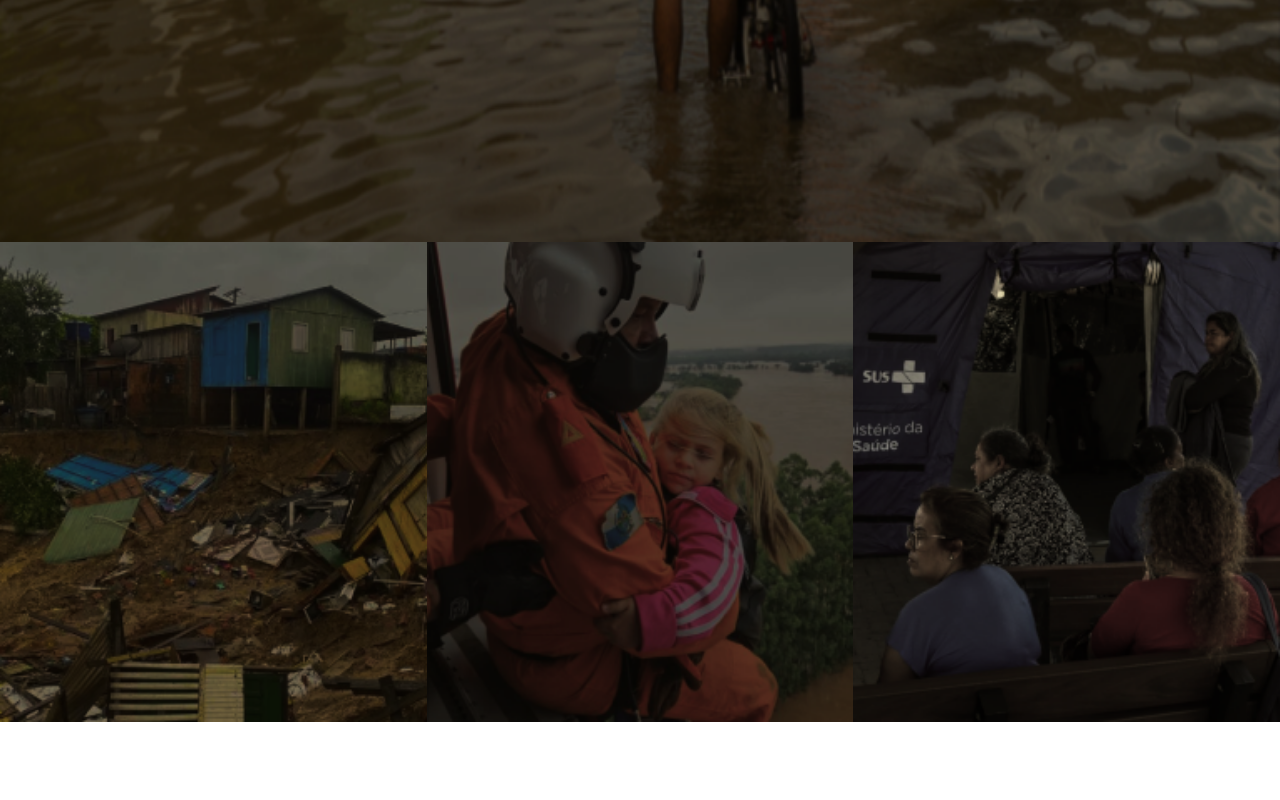
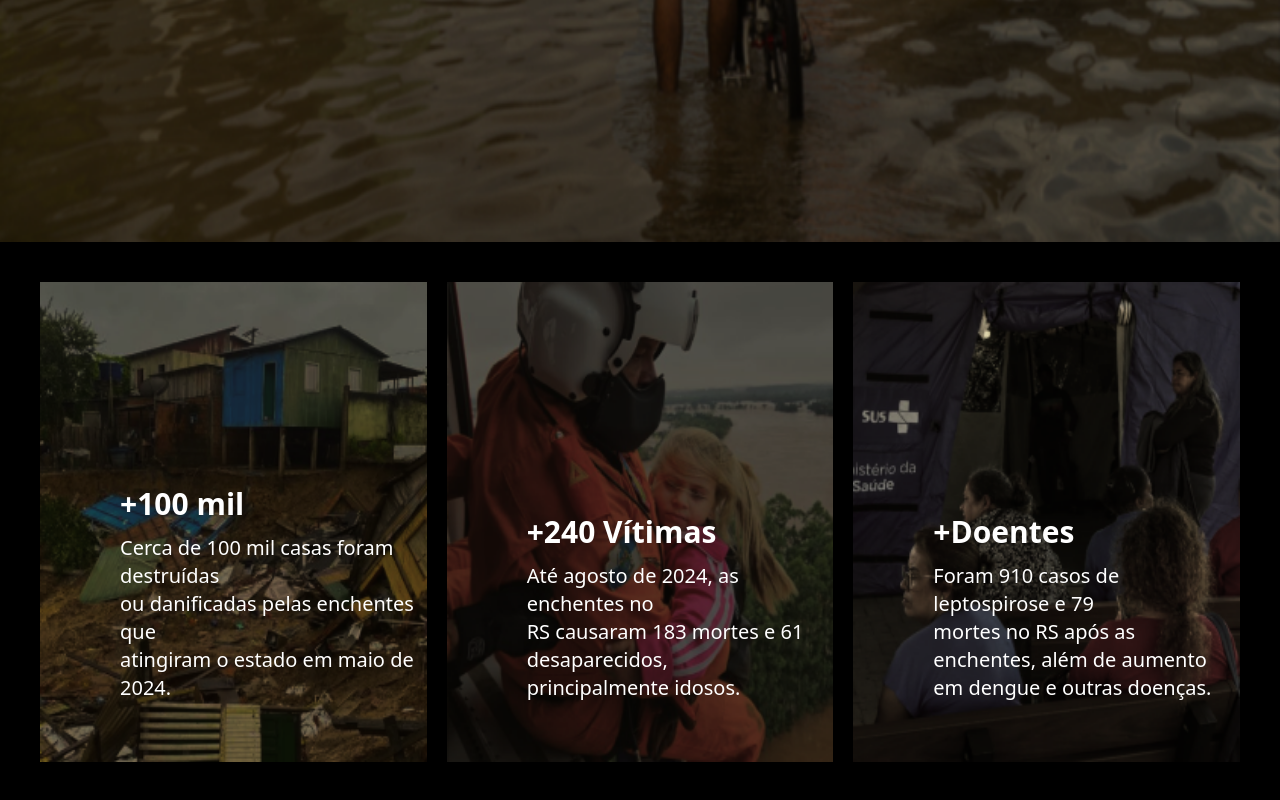
Before and after one commit to EPDM-Corporation/WebDevGS2, a React (Vite) app: page / in a window 1280 px wide. Shown: the part 878-1678 px from the top of the page. Before the commit the page ends 1600 px from the top, so only its background shows below. Built offline with nearby package versions, Linux system fonts and the light colour scheme.

Commit message:
Criando os textos

```diff
--- a/src/Routes/Home.jsx
+++ b/src/Routes/Home.jsx
@@ -10,7 +10,7 @@ const Home = () => {
         <div className="flex items-center justify-center">
           <img src={ImgHome1} className="top-0 left-0 w-full h-[140vh]"/>
 
-          <div className="absolute flex flex-col items-center text-white gap-15 ">
+          <div className="absolute flex flex-col items-center text-white gap-15 pb-30">
             <h1 className="font-bold text-8xl">Enchentes no Brasil</h1>
 
             <h2 className="text-center text-2xl">
@@ -20,14 +20,36 @@ const Home = () => {
               que vão muito além do dano material.
             </h2>
 
-            <button className="bg-[#946631] px-10 py-2 rounded-full text-2xl">Saiba Mais</button>
+            <button className=" bg-[#946631] px-10 py-2 rounded-full text-2xl hover:scale-95 transition-all duration-80 hover:text-[#C5C4C4]">Saiba Mais</button>
           </div>
         </div>
 
-        <div className="flex">
-          <img src={ImgHome2} className="w-1/3 h-[60vh]" />
-          <img src={ImgHome3} className="w-1/3 h-[60vh]" />
-          <img src={ImgHome4} className="w-1/3 h-[60vh]" />
+        <div className="w-full flex border-40 border-[#000000] gap-5 bg-black">
+          <div className="w-1/3 relative flex items-end ">
+            <img src={ImgHome2} className=" w-full h-[60vh] " />
+            <div  className="absolute text-white pl-20 pb-15">
+              <h1 className='text-3xl font-bold pb-3'>+100 mil</h1>
+              <h2 className='font-light text-xl'>Cerca de 100 mil casas foram destruídas<br/> ou danificadas pelas enchentes que<br/> atingiram o estado em maio de 2024.</h2>
+            </div>
+
+
+          </div>
+          <div className="w-1/3 relative flex items-end">
+            <img src={ImgHome3} className="w-full h-[60vh]" />
+            <div className="absolute pl-20 pb-15 text-white">
+              <h1 className="text-3xl font-bold pb-3">+240 Vítimas</h1>
+              <h2 className="text-xl font-light">Até agosto de 2024, as enchentes no <br/>RS causaram 183 mortes e 61 desaparecidos,<br/> principalmente idosos.</h2>
+            </div>
+
+          </div>
+
+          <div className="w-1/3 text-white relative flex items-end">
+            <img src={ImgHome4} className="w-full h-[60vh]" />
+            <div className='absolute pl-20 pb-15 '>
+              <h1 className='text-3xl font-bold pb-3'>+Doentes</h1>
+              <h2 className="text-xl font-light">Foram 910 casos de leptospirose e 79 <br/>mortes no RS após as enchentes, além de aumento<br/> em dengue e outras doenças.</h2>
+            </div>
+          </div>
         </div>
       </div>
     </>
```
